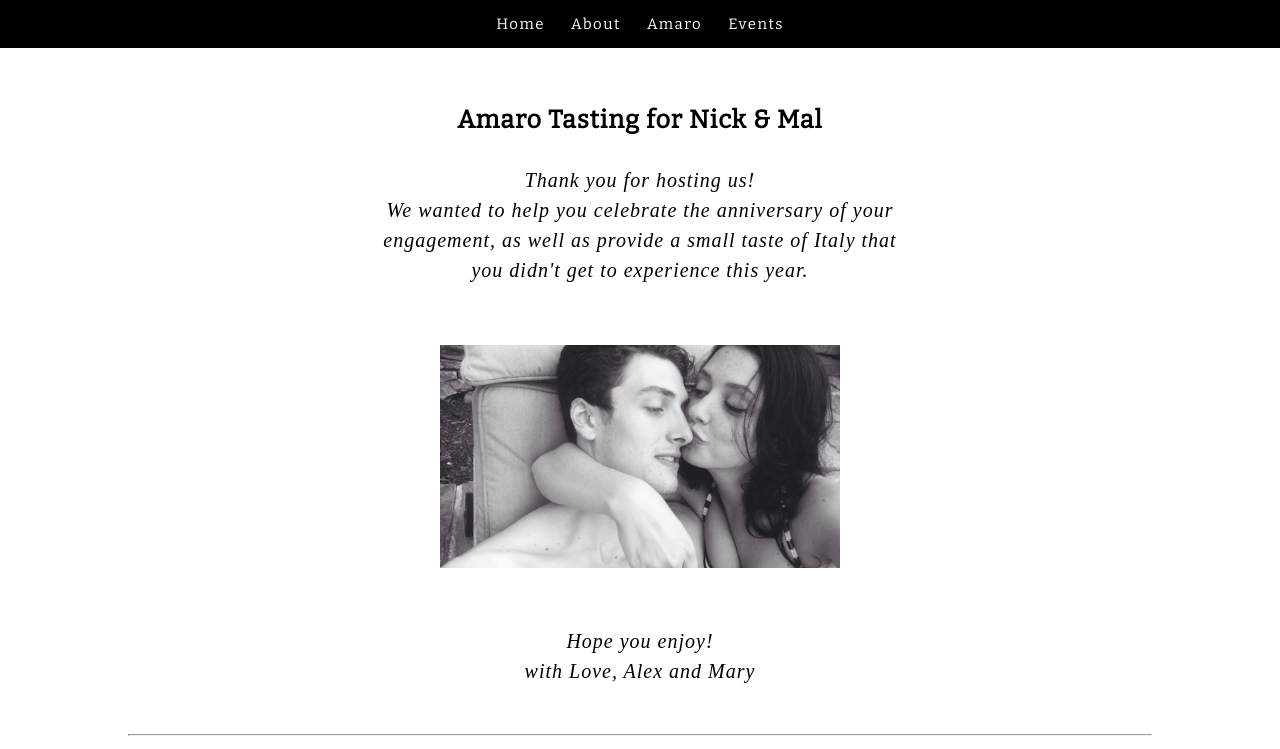
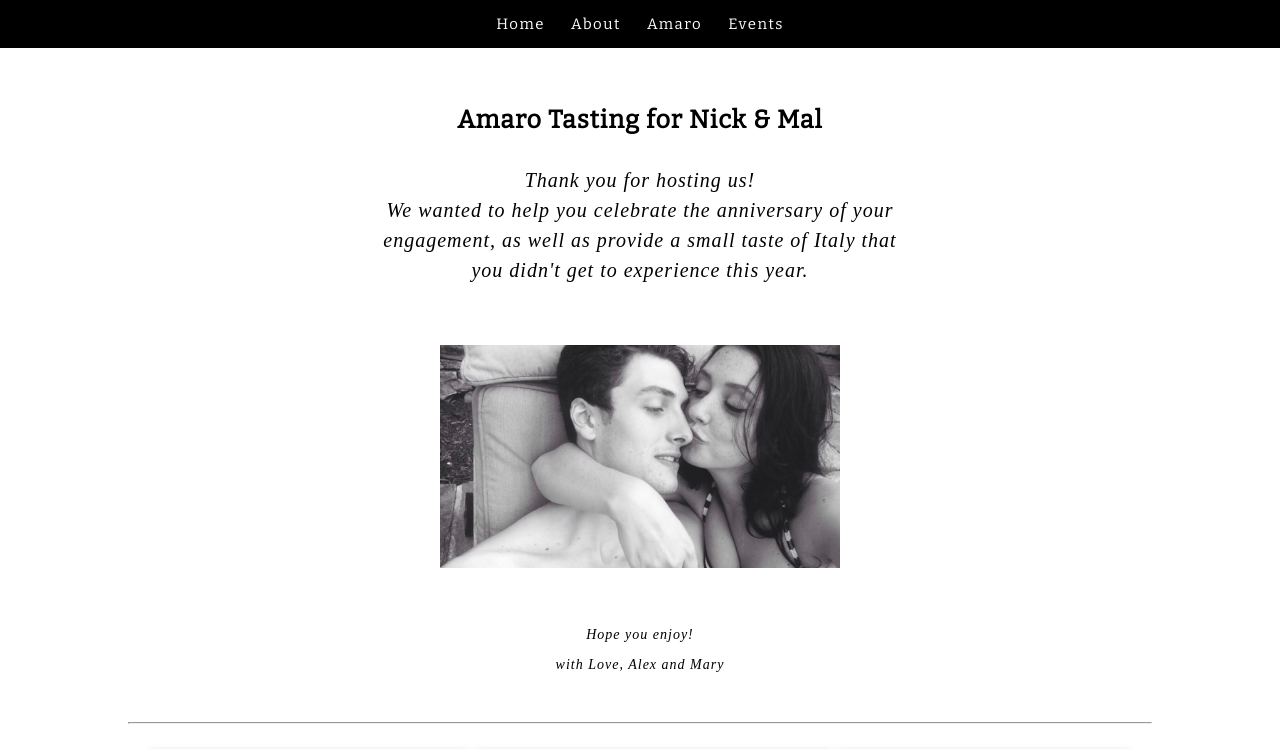
Before and after one commit to marykang09/amaro, a React (Create React App) app: page /nickandmal in a window 1280 px wide. Shown: the top 749 px of the page. Built offline with nearby package versions, Linux system fonts and the light colour scheme.

Commit message:
change top margin again

```diff
--- a/src/App.css
+++ b/src/App.css
@@ -461,6 +461,12 @@ blockquote p::after {
   width: 48%;
 }
 
+#nickandmal .signature {
+  font: 14px/1em 'librebaskerville-regular', serif;
+  color: black;
+  letter-spacing: 1px;
+}
+
 #nickandmal .tasting {
   display: grid;
   grid-column-gap: 5px;
--- a/src/Components/NickandMal.js
+++ b/src/Components/NickandMal.js
@@ -29,6 +29,8 @@ class NickandMal extends Component {
                     <br></br>
                     <img className="photo" src={nickandmal} alt="nickandmal" ></img>
 
+                </div>
+                <div className="signature">
                         <p>
                             <em className="infoText">
                                 <br></br>
@@ -38,7 +40,6 @@ class NickandMal extends Component {
                             </em>
                         </p>
                 </div>
-
                 <br></br>
                 <hr></hr>
                 <br></br>
```
Lines whose indentation alone changed are shown as unchanged.
